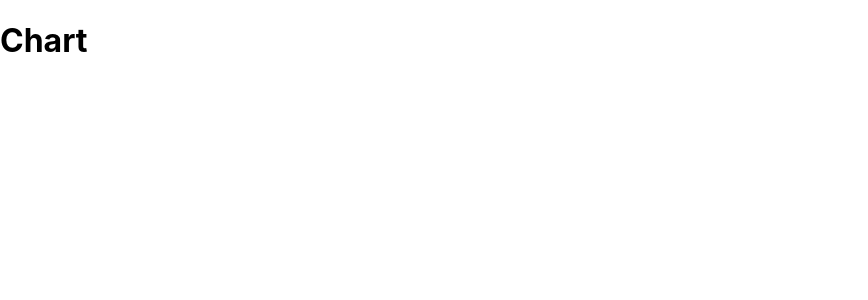
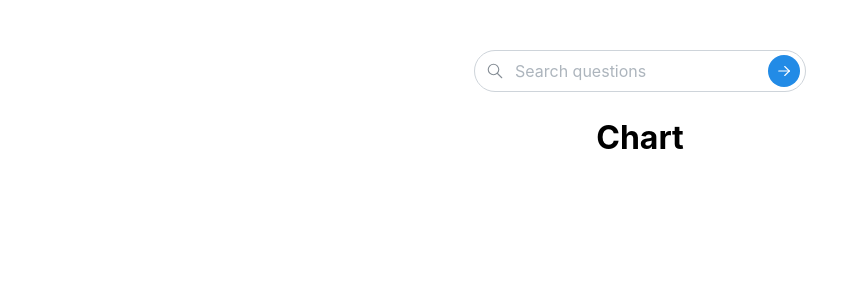
Before and after one commit to Nanared1/crypto-tracker, a React (Create React App) app: page / in a window 1280 px wide. Shown: the top 300 px of the page, without its empty margins (0-868 px from the left). Built offline with nearby package versions, Linux system fonts and the light colour scheme.

Commit message:
add search box and setup mantine styles

```diff
--- a/package.json
+++ b/package.json
@@ -5,6 +5,8 @@
   "dependencies": {
     "@mantine/core": "^7.3.2",
     "@mantine/hooks": "^7.3.2",
+    "@tabler/icons": "^2.44.0",
+    "@tabler/icons-react": "^2.44.0",
     "@tanstack/react-query": "^5.14.2",
     "@testing-library/jest-dom": "^5.14.1",
     "@testing-library/react": "^13.0.0",
--- a/src/App.tsx
+++ b/src/App.tsx
@@ -1,15 +1,42 @@
 import React from "react"
 import { QueryClient, QueryClientProvider } from "@tanstack/react-query"
 import styled from "styled-components"
+import { ActionIcon, MantineProvider, TextInput, TextInputProps, createTheme, rem, useMantineTheme } from "@mantine/core"
+import { IconSearch, IconArrowRight } from '@tabler/icons-react';
+import '@mantine/core/styles.css';
 
 const queryClient = new QueryClient()
+
+const theme = createTheme({});
 
 const S = {
   Container: styled.div`
     display: flex;
+    flex-direction: column;
+    align-items: center;
+    padding: 50px 0px;
     width: 100%;
     height: 100vh;
   `,
+}
+
+const SearchInput = (props: TextInputProps) => {
+  const theme = useMantineTheme();
+  return (
+    <TextInput
+      radius="xl"
+      size="md"
+      placeholder="Search questions"
+      rightSectionWidth={42}
+      leftSection={<IconSearch style={{ width: rem(18), height: rem(18) }} stroke={1.5} />}
+      rightSection={
+        <ActionIcon size={32} radius="xl" color={theme.primaryColor} variant="filled">
+          <IconArrowRight style={{ width: rem(18), height: rem(18) }} stroke={1.5} />
+        </ActionIcon>
+      }
+      {...props}
+    />
+  );
 }
 
 const Chart = () => {
@@ -23,9 +50,12 @@ const Chart = () => {
 const App = () => {
   return (
     <QueryClientProvider client={queryClient}>
+      <MantineProvider theme={theme}>
       <S.Container>
+        <SearchInput />
         <Chart />
       </S.Container>
+      </MantineProvider>
     </QueryClientProvider>
   )
 }
```
Also changed, not shown: 1 other file (tests, documents, lock files or other folders).
